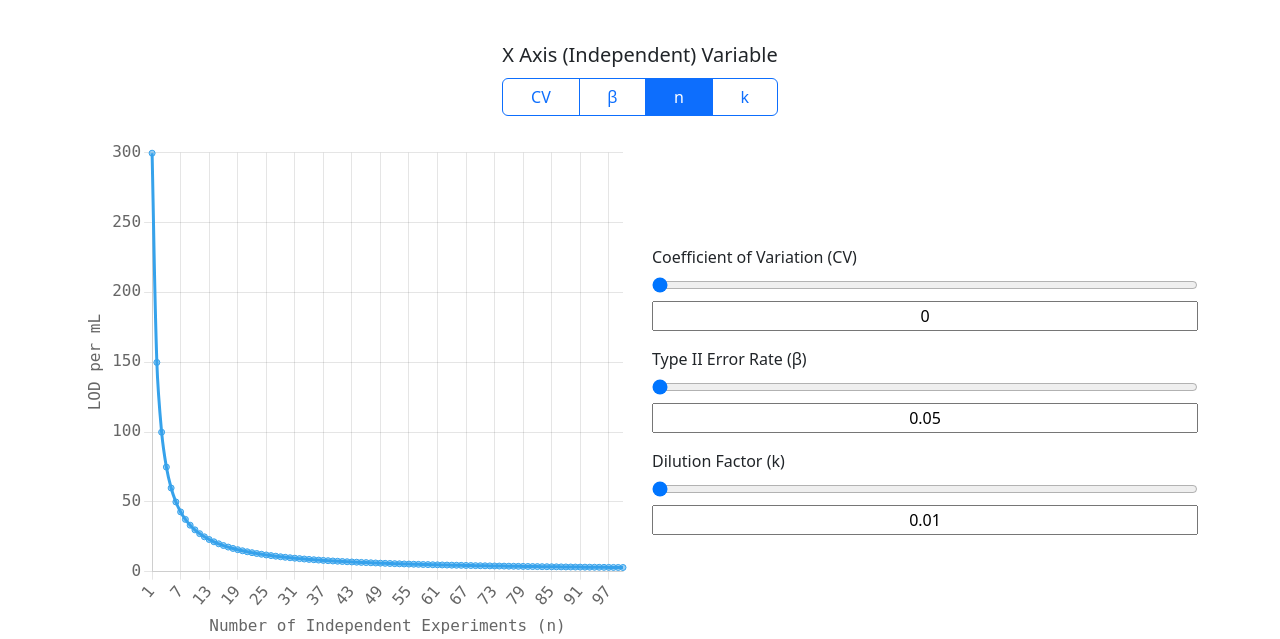
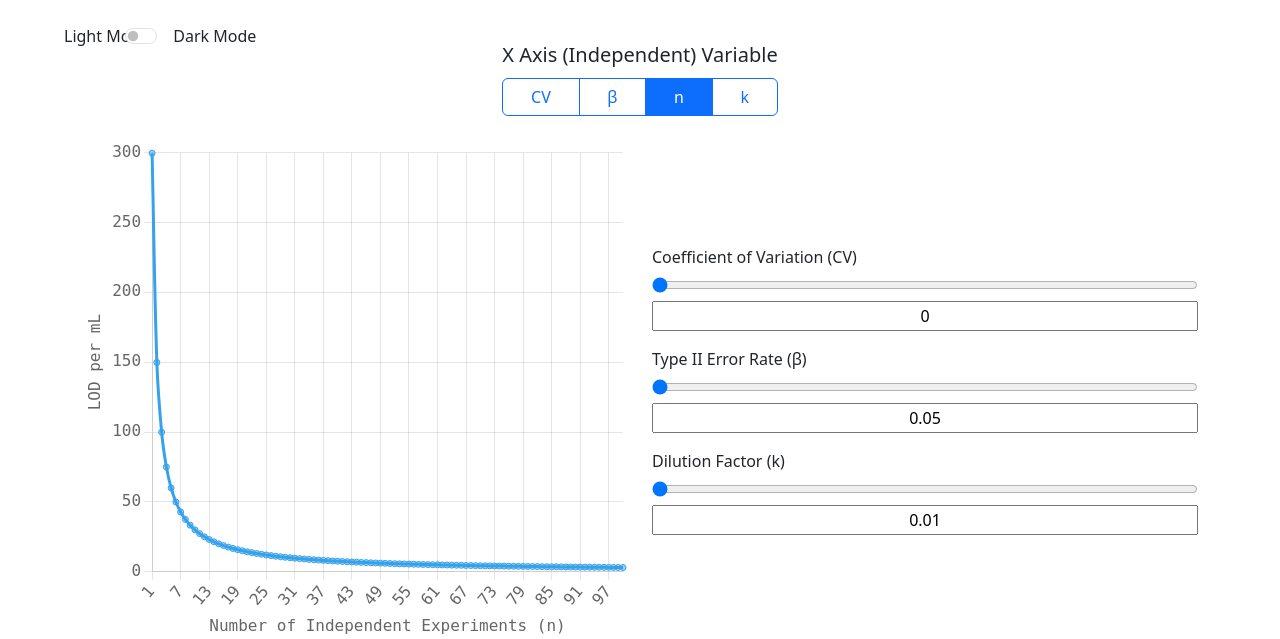
Before and after one commit to xaridar/LOD-Calculator, a Flask app: page / in a window 1280 px wide. Shown: the top 639 px of the page. Run offline with Flask 3, Linux system fonts and the light colour scheme.

Commit message:
dark mode

```diff
--- a/static/global.js
+++ b/static/global.js
@@ -1,4 +1,5 @@
 const _setDarkMode = () => {
+    $('#darkModeCheck').attr('checked', darkMode);
     $('html')[0].dataset.bsTheme = darkMode ? 'dark' : 'light';
     if (darkMode) {
         chart.options.scales.x.title.color = 'white';
@@ -18,12 +19,25 @@ const _setDarkMode = () => {
     chart.update();
 }
 
+$('#darkModeCheck').change((e) => {
+    setDarkMode($(e.target)[0].checked);
+});
+
+$('#lightMode').click(() => {
+    setDarkMode(false);
+});
+
+$('#darkMode').click(() => {
+    setDarkMode(true);
+});
+
 let darkMode = localStorage.getItem('lod-theme') === 'dark';
 _setDarkMode();
 
 const setDarkMode = (bool) => {
     if (darkMode === bool) return;
     localStorage.setItem('lod-theme', bool ? 'dark' : 'light');
+    $('#darkModeCheck')[0].checked = !darkMode;
     darkMode = bool;
     _setDarkMode();
 }
--- a/templates/base.html
+++ b/templates/base.html
@@ -11,6 +11,11 @@
     <title>{% block title %}{% endblock %}</title>
 </head>
 <body class="pt-1 p-lg-4">
+    <div class="d-flex gap-3 form-check form-switch position-absolute top-0 start-0 m-4">
+        <label role="button" id="lightMode">Light Mode</label>
+        <input id="darkModeCheck" class="form-check-input click" role="switch" type="checkbox">
+        <label role="button" id="darkMode">Dark Mode</label>
+    </div>
     <div class="d-flex flex-column align-items-center justify-content-center">
         {% block content %}{% endblock %}
     </div>
```
